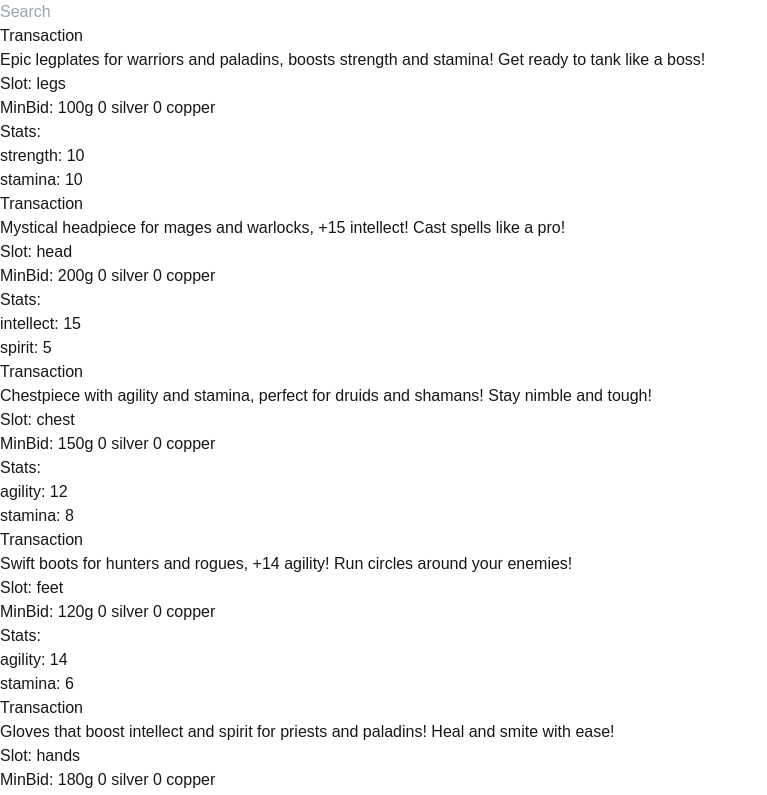
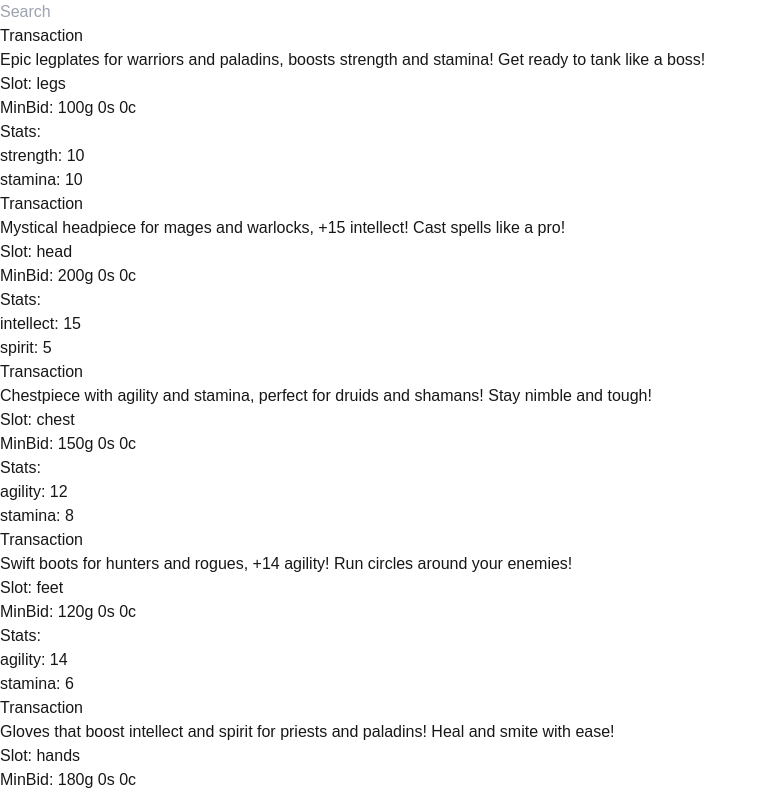
Before and after one commit to workingasintendead/beacon, a Next.js app: page / in a window 1280 px wide. Shown: the top 795 px of the page, without its empty margins (0-767 px from the left). Built offline with nearby package versions, Linux system fonts and the light colour scheme.

Commit message:
updated etadata test to not use a loop logic, corrected the currency using mixed labeling, looked awesome doing it.

```diff
--- a/src/app/components/transactionTile/index.tsx
+++ b/src/app/components/transactionTile/index.tsx
@@ -19,7 +19,7 @@ export default function TransactionTile({ transactionId }: { transactionId: stri
             {data ? <>
                 <div>{data.text}</div>
                 <div><span className="font-semibold">Slot: </span>{data.slot}</div>
-                <div><span className="font-semibold">MinBid: </span>{data.minBid.gold}g {data.minBid.silver} silver {data.minBid.copper} copper</div>
+                <div><span className="font-semibold">MinBid: </span>{data.minBid.gold}g {data.minBid.silver}s {data.minBid.copper}c</div>
                     <h3 className="font-semibold">Stats:</h3>
                     <ul className="mb-4">
                         {data.metaData.map((meta, index) => (
```
Also changed, not shown: 1 other file (tests, documents, lock files or other folders).
